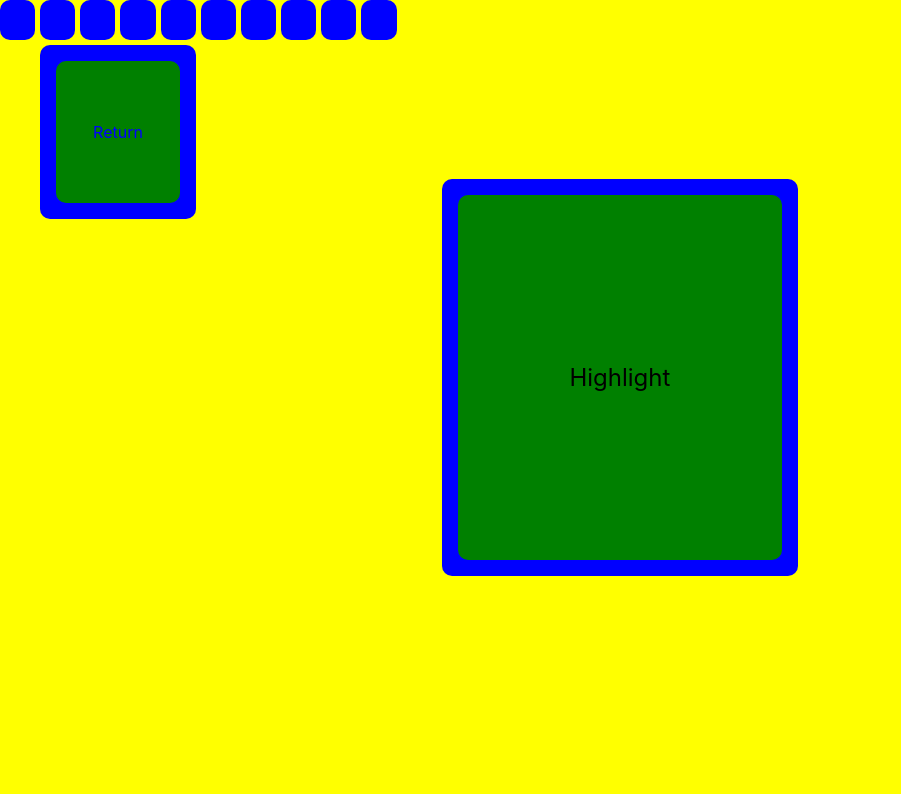
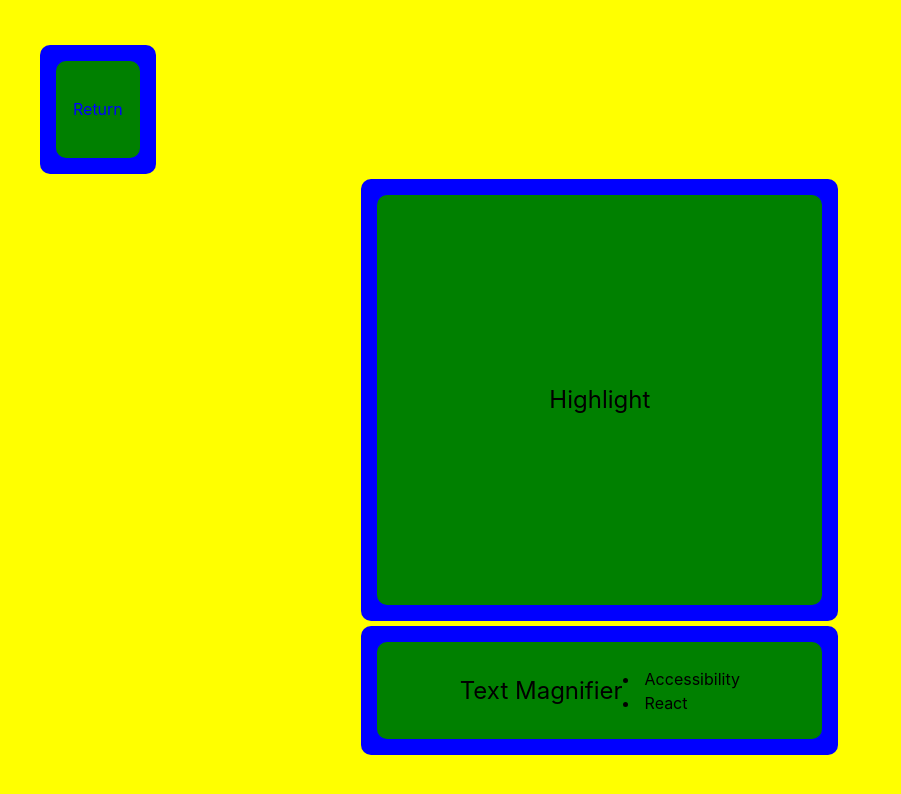
Before and after one commit to SHerlihy/bento-site, a React (Vite) app: page / in a window 1280 px wide. Shown: the top 794 px of the page, without its empty margins (0-901 px from the left). Built offline with nearby package versions, Linux system fonts and the light colour scheme.

Commit message:
make panel component sizeable by props

```diff
--- a/src/App.tsx
+++ b/src/App.tsx
@@ -1,41 +1,87 @@
+import { Panel, PanelCol, PanelRow, PanelContent } from './panels/Panel'
 import css from './App.module.css'
 css
 
 import bentoStyles from './bentoStyles.module.css'
-import bentoConfigA from './bentoConfigA.module.css'
 
 function App() {
     bentoStyles
   return (
     <>
         <main className={`${bentoStyles.grid}`}>
-                <section className={`${bentoStyles.return}`}>
+                <Panel rowBegin={2} rowEnd={5} colBegin={2} colEnd={5}>
                     <article>
                         <p>
                             Return
                         </p>
                     </article>
-                </section>
-                <section className={`${bentoConfigA.highlight}`}>
+                </Panel>
+
+                <Panel rowBegin={5} rowEnd={15} colBegin={10} colEnd={22}>
                     <article>
                         <h2>
                             Highlight
                         </h2>
                     </article>
-                </section>
-                <section/>
-                <section/>
-                <section/>
-                <section/>
-                <section/>
-                <section/>
-                <section/>
-                <section/>
-                <section/>
-                <section/>
+                </Panel>
+
+                <Panel rowBegin={15} rowEnd={18} colBegin={10} colEnd={22}>
+                    <PanelRow>
+                        <PanelContent
+                        items={["Accessibility", "React"]}
+                        title="Text Magnifier"
+                        >
+                        </PanelContent>
+                    </PanelRow>
+                </Panel>
         </main>
     </>
   )
 }
 
 export default App
+
+                // <section>
+                //     <PanelCol>
+                //         <PanelContent
+                //         items={["Distributed State", "MobX"]}
+                //         title="Frontend Developer"
+                //         >
+                //         </PanelContent>
+                //     </PanelCol>
+                // </section>
+                // <section>
+                //     <article>
+                //         <h2>
+                //             Distributed Architecture
+                //         </h2>
+                //     </article>
+                // </section>
+                // <section>
+                //     <article>
+                //         <h2>
+                //             Auto Collage
+                //         </h2>
+                //     </article>
+                // </section>
+                // <section>
+                //     <article>
+                //         <h2>
+                //             Frontend to Image
+                //         </h2>
+                //     </article>
+                // </section>
+                // <section>
+                //     <article>
+                //         <h2>
+                //             Auth Service
+                //         </h2>
+                //     </article>
+                // </section>
+                // <section>
+                //     <article>
+                //         <h2>
+                //             Resume Grader
+                //         </h2>
+                //     </article>
+                // </section>
--- /dev/null
+++ b/src/panels/Panel.tsx
@@ -0,0 +1,56 @@
+import { ReactNode } from "react"
+import panelCss from "./panel.module.css"
+
+export const Panel = (props: {
+    rowBegin: number
+    rowEnd: number
+    colBegin: number
+    colEnd: number
+    children: ReactNode
+}) => {
+    const gridStyle = {
+        gridRow: `${props.rowBegin}/${props.rowEnd}`,
+        gridColumn: `${props.colBegin}/${props.colEnd}`
+    }
+    return (
+        <section style={gridStyle}>
+            {props.children}
+        </section>
+    )
+}
+
+export const PanelContent = (props : {
+    items: string[]
+    title?: string
+}) => {
+    return (
+        <>
+            {props.title && <h2>{props.title}</h2>}
+            <ul>
+            {props.items.map((item)=>{
+                return <li key={item}>{item}</li>
+            })}
+            </ul>
+        </>
+    )
+}
+
+export const PanelRow = (props: {
+    children: ReactNode
+    }) => {
+    return (
+        <article className={`${panelCss.panel_row}`}>
+            {props.children}
+        </article>
+    )
+}
+
+export const PanelCol = (props: {
+    children: ReactNode
+    }) => {
+    return (
+        <article className={`${panelCss.panel_col}`}>
+            {props.children}
+        </article>
+    )
+}
--- /dev/null
+++ b/src/panels/panel.module.css
@@ -0,0 +1,9 @@
+.panel_row {
+    display: flex;
+    flex-direction: row;
+}
+
+.panel_col {
+    display: flex;
+    flex-direction: column;
+}
```
